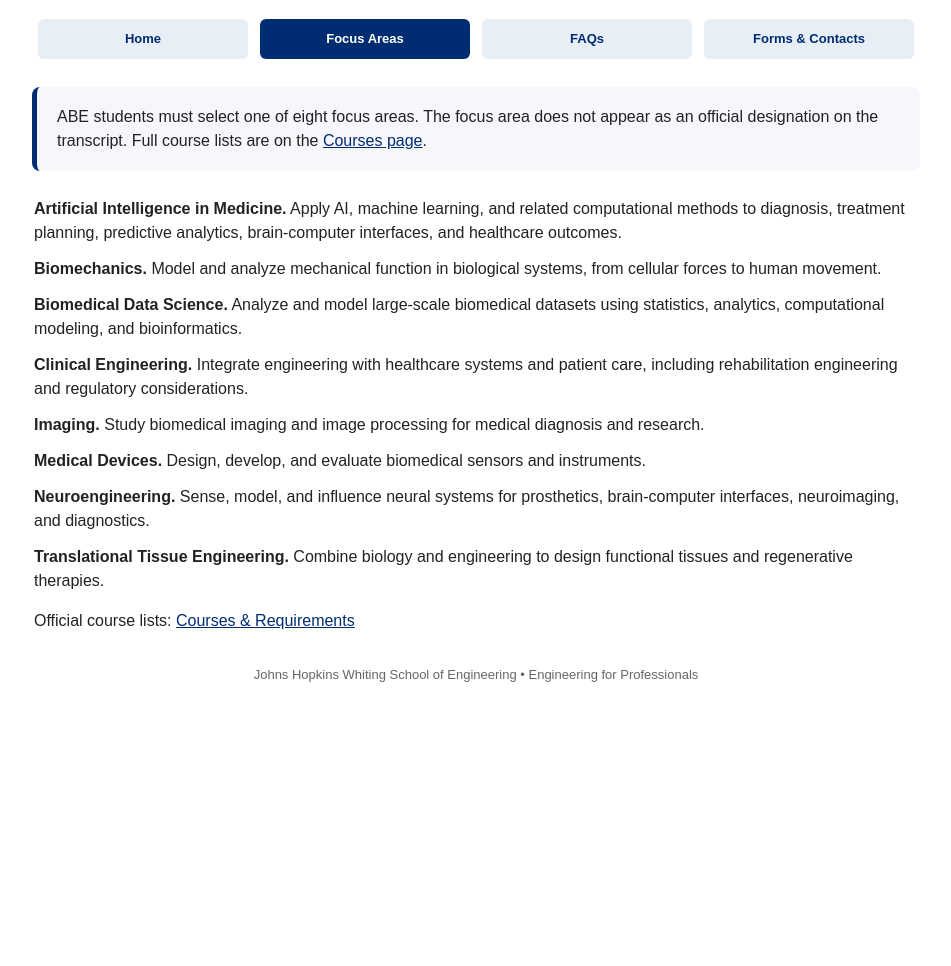
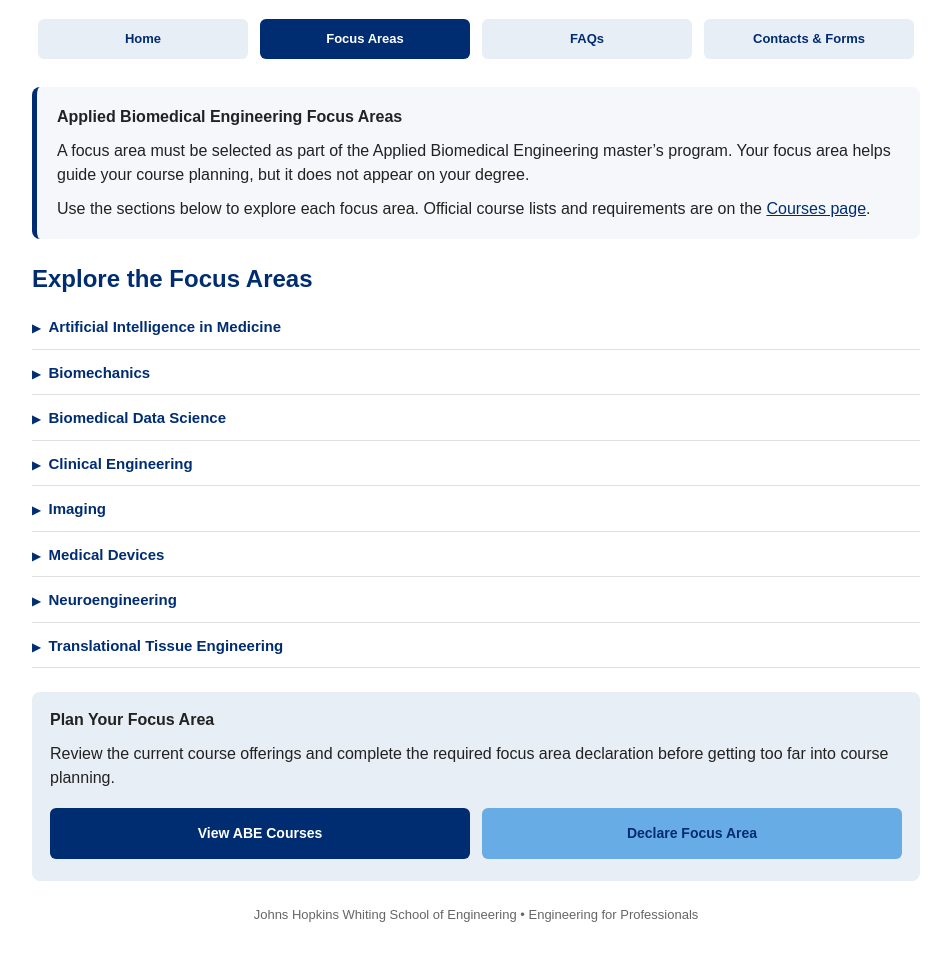
Before and after one commit to ep-abe/ep-abe-hub, a plain HTML site: page focus.html in a window 1280 px wide. Shown: the part 117-1083 px from the top of the page, without its empty margins (164-1115 px from the left). Before the commit the page ends 842 px from the top, so only its background shows below. Drawn offline with Linux system fonts and the light colour scheme.

Commit message:
Convert ABE Focus Areas to accordion style matching MechE and AP

```diff
--- a/focus.html
+++ b/focus.html
@@ -7,37 +7,128 @@
   <link rel="stylesheet" href="assets/hub.css" />
 </head>
 <body>
-<div style="font-family: Arial, Helvetica, sans-serif; max-width: 920px; margin: 0 auto; color: #222; line-height: 1.5;">
-  <div style="background: #002D72; color: white; padding: 20px 22px; border-radius: 10px 10px 0 0; border-bottom: 4px solid #68ACE5;">
-    <table style="width: 100%; border: 0; border-collapse: collapse; background: transparent;"><tr>
-      <td style="width: 62px; border: 0; background: transparent; padding: 0; vertical-align: middle;"><img class="shield" src="assets/shield.png" alt="Johns Hopkins University Shield" width="50" height="54" /></td>
+<div>
+  <div style="background: var(--navy); color: white; padding: 20px 22px; border-radius: 10px 10px 0 0; border-bottom: 4px solid var(--hopkins-blue);">
+    <table style="width: 100%; border: 0; border-collapse: collapse; background: transparent;">
+      <tr>
+        <td style="width: 62px; border: 0; background: transparent; padding: 0; vertical-align: middle;">
+          <img class="shield" src="assets/shield.svg" alt="Johns Hopkins University Shield" width="50" height="54" />
+        </td>
         <td style="border: 0; background: transparent; padding: 0; vertical-align: middle;">
           <h1 style="margin: 0 0 4px 0; font-size: 24px; line-height: 1.2; color: #ffffff;">ABE Focus Areas</h1>
           <p style="margin: 0; font-size: 14px; color: #ffffff;">Master of Science • Johns Hopkins Engineering for Professionals</p>
         </td>
-    </tr></table>
+      </tr>
+    </table>
   </div>
-  <div style="margin-top: 16px; margin-bottom: 22px;"><table cellspacing="0" cellpadding="0" border="0" style="width: 100%; border: 0; background: transparent;"><tbody><tr>
+
+  <div style="margin-top: 16px; margin-bottom: 22px;">
+    <table cellspacing="0" cellpadding="0" border="0" style="width: 100%; border: 0; background: transparent;">
+      <tbody><tr>
         <td style="width: 25%; border: 0; background: transparent; padding: 6px;"><a class="btn btn-nav" href="index.html">Home</a></td>
-    <td style="width: 25%; border: 0; background: transparent; padding: 6px;"><a class="btn btn-nav active" href="focus.html">Focus Areas</a></td>
+        <td style="width: 25%; border: 0; background: transparent; padding: 6px;"><a class="btn btn-nav active" aria-current="page" href="focus.html">Focus Areas</a></td>
         <td style="width: 25%; border: 0; background: transparent; padding: 6px;"><a class="btn btn-nav" href="faqs.html">FAQs</a></td>
-    <td style="width: 25%; border: 0; background: transparent; padding: 6px;"><a class="btn btn-nav" href="forms.html">Forms & Contacts</a></td>
-  </tr></tbody></table></div>
-  <div style="background: #f5f7fa; padding: 18px 20px; border-radius: 8px; margin-bottom: 22px; border-left: 5px solid #002D72;">
-    <p style="margin: 0;">ABE students must select one of eight focus areas. The focus area does not appear as an official designation on the transcript. Full course lists are on the <a href="https://ep.jhu.edu/programs/applied-biomedical-engineering/courses/" target="_blank" rel="noopener">Courses page</a>.</p>
+        <td style="width: 25%; border: 0; background: transparent; padding: 6px;"><a class="btn btn-nav" href="forms.html">Contacts & Forms</a></td>
+      </tr></tbody>
+    </table>
   </div>
-  <div style="padding: 4px 2px 8px 2px;">
-    <p style="margin: 0 0 12px 0;"><strong>Artificial Intelligence in Medicine.</strong> Apply AI, machine learning, and related computational methods to diagnosis, treatment planning, predictive analytics, brain-computer interfaces, and healthcare outcomes.</p>
-    <p style="margin: 0 0 12px 0;"><strong>Biomechanics.</strong> Model and analyze mechanical function in biological systems, from cellular forces to human movement.</p>
-    <p style="margin: 0 0 12px 0;"><strong>Biomedical Data Science.</strong> Analyze and model large-scale biomedical datasets using statistics, analytics, computational modeling, and bioinformatics.</p>
-    <p style="margin: 0 0 12px 0;"><strong>Clinical Engineering.</strong> Integrate engineering with healthcare systems and patient care, including rehabilitation engineering and regulatory considerations.</p>
-    <p style="margin: 0 0 12px 0;"><strong>Imaging.</strong> Study biomedical imaging and image processing for medical diagnosis and research.</p>
-    <p style="margin: 0 0 12px 0;"><strong>Medical Devices.</strong> Design, develop, and evaluate biomedical sensors and instruments.</p>
-    <p style="margin: 0 0 12px 0;"><strong>Neuroengineering.</strong> Sense, model, and influence neural systems for prosthetics, brain-computer interfaces, neuroimaging, and diagnostics.</p>
-    <p style="margin: 0 0 12px 0;"><strong>Translational Tissue Engineering.</strong> Combine biology and engineering to design functional tissues and regenerative therapies.</p>
-    <p style="margin: 16px 0 0 0;">Official course lists: <a href="https://ep.jhu.edu/programs/applied-biomedical-engineering/courses/" target="_blank" rel="noopener">Courses & Requirements</a></p>
+
+  <div style="background: var(--page); padding: 18px 20px; border-radius: 8px; margin-bottom: 22px; border-left: 5px solid var(--navy);">
+    <p style="margin: 0 0 10px 0;"><strong>Applied Biomedical Engineering Focus Areas</strong></p>
+    <p style="margin: 0 0 10px 0;">A focus area must be selected as part of the Applied Biomedical Engineering master’s program. Your focus area helps guide your course planning, but it does not appear on your degree.</p>
+    <p style="margin: 0;">Use the sections below to explore each focus area. Official course lists and requirements are on the <a href="https://ep.jhu.edu/programs/applied-biomedical-engineering/courses/" target="_blank" rel="noopener">Courses page</a>.</p>
   </div>
+
+  <h2>Explore the Focus Areas</h2>
+
+  <details>
+    <summary>Artificial Intelligence in Medicine</summary>
+    <div>
+      <p>Students in this focus area will master the application of artificial intelligence, machine learning, and related computational techniques to medical problems. They gain expertise in developing AI-driven tools for diagnosis, treatment planning, predictive analytics, brain-computer interfaces, and improving healthcare outcomes while addressing ethical and practical considerations in clinical settings.</p>
+      <p>This path prepares you to apply engineering principles to solve physiological and medical challenges using modern computational methods.</p>
+    </div>
+  </details>
+
+  <details>
+    <summary>Biomechanics</summary>
+    <div>
+      <p>Develop the skills to model and analyze mechanical function in biological systems, from cellular forces to human movement. Students in this focus area will learn to apply engineering principles to advance our understanding and design of biological and medical systems.</p>
+      <p>You will gain high-demand skills for advancing in the biomedical industry by translating mechanical analysis into practical medical solutions.</p>
+    </div>
+  </details>
+
+  <details>
+    <summary>Biomedical Data Science</summary>
+    <div>
+      <p>This focus area equips students with the skills to analyze, model, and derive insights from large-scale biomedical datasets. Students learn statistical methods, data analytics, computational modeling, and bioinformatics techniques to uncover patterns in health data, support precision medicine, and advance computational approaches to biological and clinical challenges.</p>
+    </div>
+  </details>
+
+  <details>
+    <summary>Clinical Engineering</summary>
+    <div>
+      <p>Focusing on the integration of engineering principles with healthcare systems and patient care, this focus area emphasizes the application of technology in clinical environments. Students develop expertise in rehabilitation engineering, healthcare systems design, global health technologies, regulatory considerations, and the safe implementation and management of medical solutions in real-world clinical settings.</p>
+    </div>
+  </details>
+
+  <details>
+    <summary>Imaging</summary>
+    <div>
+      <p>Students in this focus area will explore the principles and technologies behind biomedical imaging and image processing. Gain expertise in developing, analyzing, and applying imaging systems for medical diagnosis and research.</p>
+    </div>
+  </details>
+
+  <details>
+    <summary>Medical Devices</summary>
+    <div>
+      <p>This focus area emphasizes the design, development, and evaluation of biomedical sensors and instruments. Students will learn how to translate engineering concepts into safe, effective medical technologies for clinical use.</p>
+      <p>Engineer innovative solutions to unmet clinical needs and translate cutting-edge biomedical research into technologies of the future.</p>
+    </div>
+  </details>
+
+  <details>
+    <summary>Neuroengineering</summary>
+    <div>
+      <p>Focusing on the interface between engineering and neuroscience, this focus area examines how to sense, model, and influence neural systems. Students will develop tools for applications such as neural prosthetics, brain–computer interfaces, neuroimaging, and diagnostics.</p>
+    </div>
+  </details>
+
+  <details>
+    <summary>Translational Tissue Engineering</summary>
+    <div>
+      <p>This focus area integrates biology and engineering to design and develop functional tissues and regenerative therapies. Students gain the foundation to move engineered tissue solutions from research to clinical application.</p>
+    </div>
+  </details>
+
+  <div style="background: var(--mist); padding: 16px 18px; border-radius: 8px; margin-top: 24px; margin-bottom: 22px;">
+    <p style="margin: 0 0 10px 0;"><strong>Plan Your Focus Area</strong></p>
+    <p style="margin: 0 0 12px 0;">Review the current course offerings and complete the required focus area declaration before getting too far into course planning.</p>
+    <table cellspacing="0" cellpadding="0" border="0" style="width: 100%; border: 0; background: transparent;">
+      <tbody><tr>
+        <td style="width: 50%; border: 0; background: transparent; padding: 6px 6px 6px 0;">
+          <a class="btn btn-primary" href="https://ep.jhu.edu/programs/applied-biomedical-engineering/courses/" target="_blank" rel="noopener">View ABE Courses</a>
+        </td>
+        <td style="width: 50%; border: 0; background: transparent; padding: 6px 0 6px 6px;">
+          <a class="btn btn-secondary" href="https://forms.cloud.microsoft/r/b1JmFKLYBH" target="_blank" rel="noopener">Declare Focus Area</a>
+        </td>
+      </tr></tbody>
+    </table>
+  </div>
+
   <p style="margin-top: 24px; font-size: 13px; color: #666; text-align: center;">Johns Hopkins Whiting School of Engineering • Engineering for Professionals</p>
 </div>
+<script>
+  // Allow only one focus area to be open at a time
+  document.querySelectorAll('details').forEach(function(focusArea) {
+    focusArea.addEventListener('toggle', function() {
+      if (!focusArea.open) return;
+      document.querySelectorAll('details').forEach(function(other) {
+        if (other !== focusArea) {
+          other.removeAttribute('open');
+        }
+      });
+    });
+  });
+</script>
 </body>
 </html>
```
Lines whose indentation alone changed are shown as unchanged.
